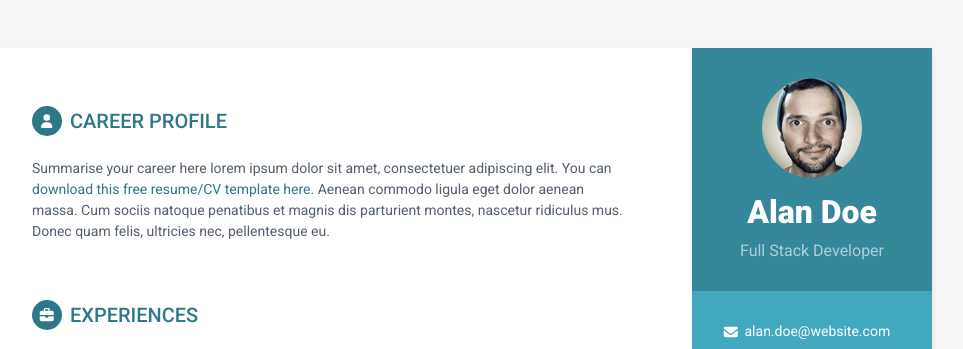
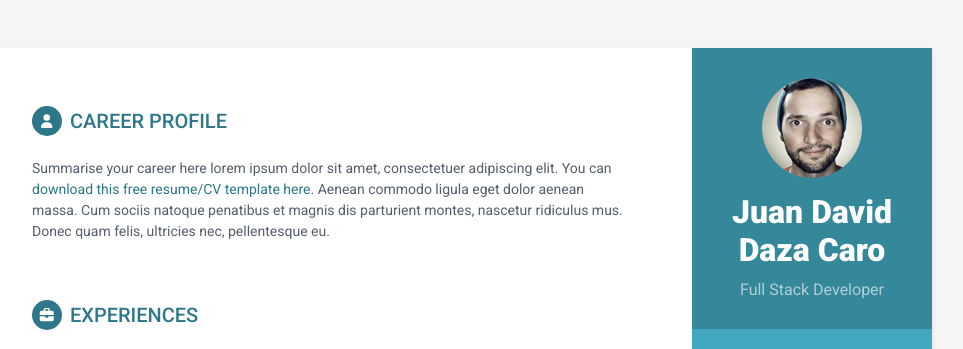
Before and after one commit to Siftings/daza-cv, a plain HTML site: page index.html in a window 1280 px wide. Shown: the top 349 px of the page, without its empty margins (188-1151 px from the left). Drawn offline with Linux system fonts and the light colour scheme.

Commit message:
Cambio de nombre

```diff
--- a/index.html
+++ b/index.html
@@ -25,7 +25,7 @@
         <div class="sidebar-wrapper">
             <div class="profile-container">
                 <img class="profile" src="assets/images/profile.png" alt="" />
-                <h1 class="name">Alan Doe</h1>
+                <h1 class="name">Juan David Daza Caro</h1>
                 <h3 class="tagline">Full Stack Developer</h3>
             </div><!--//profile-container-->
 
```
